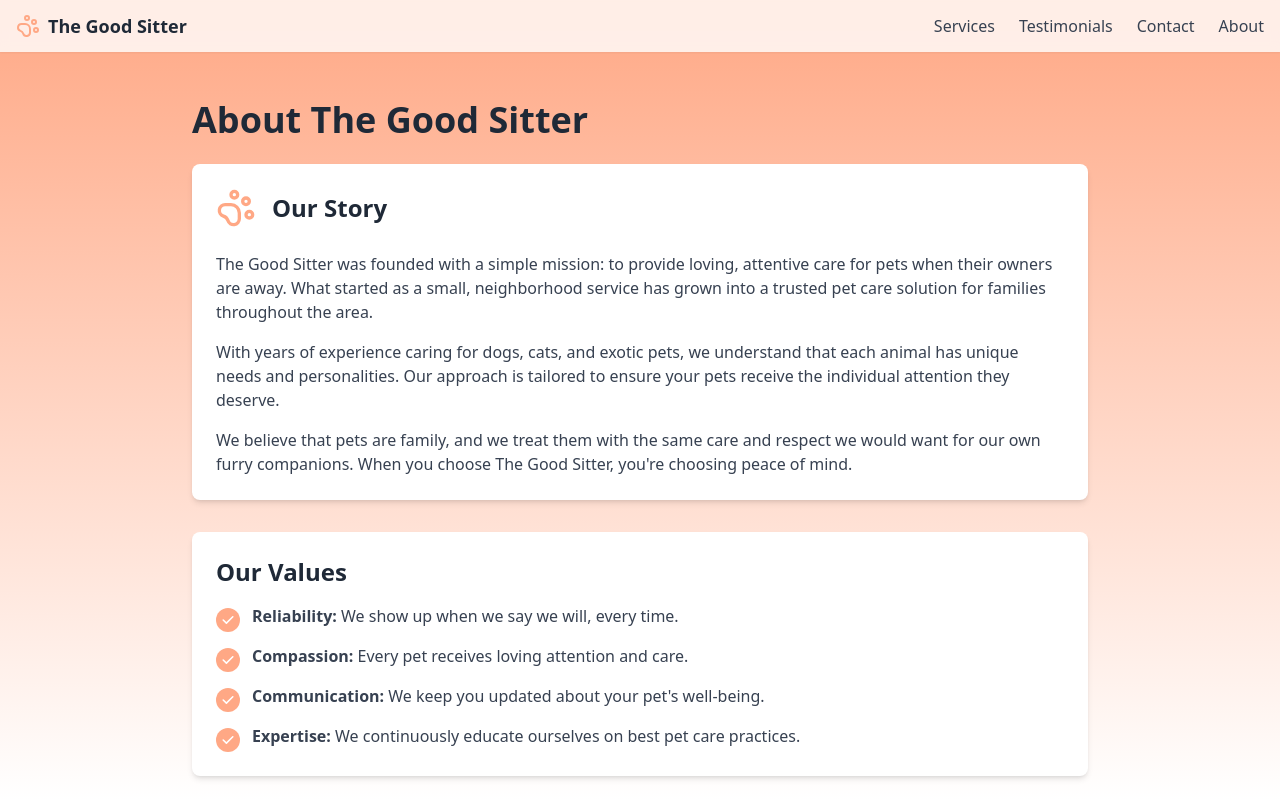
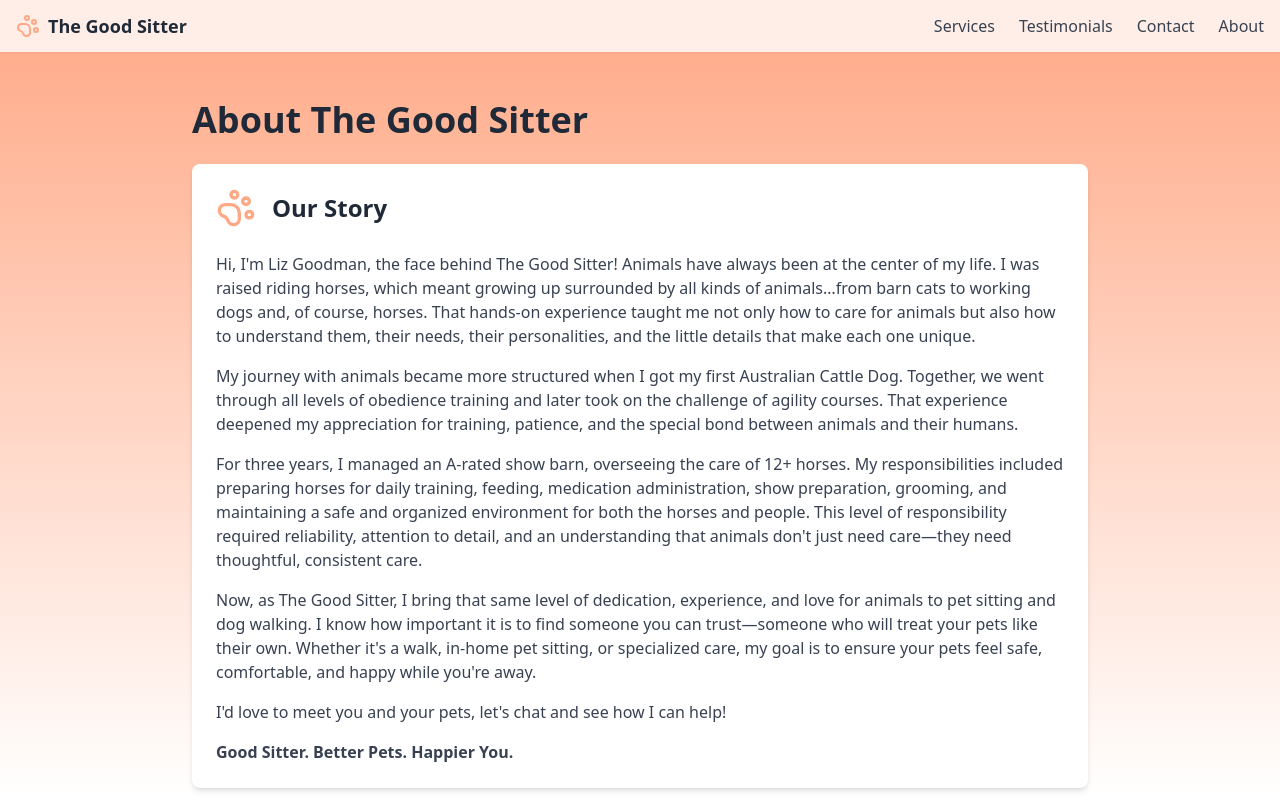
Before and after one commit to lg00d/thegoodsitter, a React (Vite) app: page /about in a window 1280 px wide. Shown: the top 800 px of the page. Built offline with nearby package versions, Linux system fonts and the light colour scheme.

Commit message:
Add Liz's About Us content
Adds content to the About page describing Liz's background and experience with animals, highlighting her qualifications and approach to pet care.  This includes her personal story and experience with horses and dogs.

```diff
--- a/src/pages/About.tsx
+++ b/src/pages/About.tsx
@@ -1,4 +1,3 @@
-
 import React from "react";
 import Navigation from "@/components/Navigation";
 import Footer from "@/components/Footer";
@@ -21,13 +20,22 @@ const About = () => {
                 <h2 className="text-2xl font-semibold text-gray-800">Our Story</h2>
               </div>
               <p className="text-gray-700 mb-4">
-                The Good Sitter was founded with a simple mission: to provide loving, attentive care for pets when their owners are away. What started as a small, neighborhood service has grown into a trusted pet care solution for families throughout the area.
+                Hi, I'm Liz Goodman, the face behind The Good Sitter! Animals have always been at the center of my life. I was raised riding horses, which meant growing up surrounded by all kinds of animals…from barn cats to working dogs and, of course, horses. That hands-on experience taught me not only how to care for animals but also how to understand them, their needs, their personalities, and the little details that make each one unique.
               </p>
               <p className="text-gray-700 mb-4">
-                With years of experience caring for dogs, cats, and exotic pets, we understand that each animal has unique needs and personalities. Our approach is tailored to ensure your pets receive the individual attention they deserve.
+                My journey with animals became more structured when I got my first Australian Cattle Dog. Together, we went through all levels of obedience training and later took on the challenge of agility courses. That experience deepened my appreciation for training, patience, and the special bond between animals and their humans.
+              </p>
+              <p className="text-gray-700 mb-4">
+                For three years, I managed an A-rated show barn, overseeing the care of 12+ horses. My responsibilities included preparing horses for daily training, feeding, medication administration, show preparation, grooming, and maintaining a safe and organized environment for both the horses and people. This level of responsibility required reliability, attention to detail, and an understanding that animals don't just need care—they need thoughtful, consistent care.
+              </p>
+              <p className="text-gray-700 mb-4">
+                Now, as The Good Sitter, I bring that same level of dedication, experience, and love for animals to pet sitting and dog walking. I know how important it is to find someone you can trust—someone who will treat your pets like their own. Whether it's a walk, in-home pet sitting, or specialized care, my goal is to ensure your pets feel safe, comfortable, and happy while you're away.
               </p>
               <p className="text-gray-700">
-                We believe that pets are family, and we treat them with the same care and respect we would want for our own furry companions. When you choose The Good Sitter, you're choosing peace of mind.
+                I'd love to meet you and your pets, let's chat and see how I can help!
+              </p>
+              <p className="text-gray-700 font-semibold mt-4">
+                Good Sitter. Better Pets. Happier You.
               </p>
             </div>
 
```
